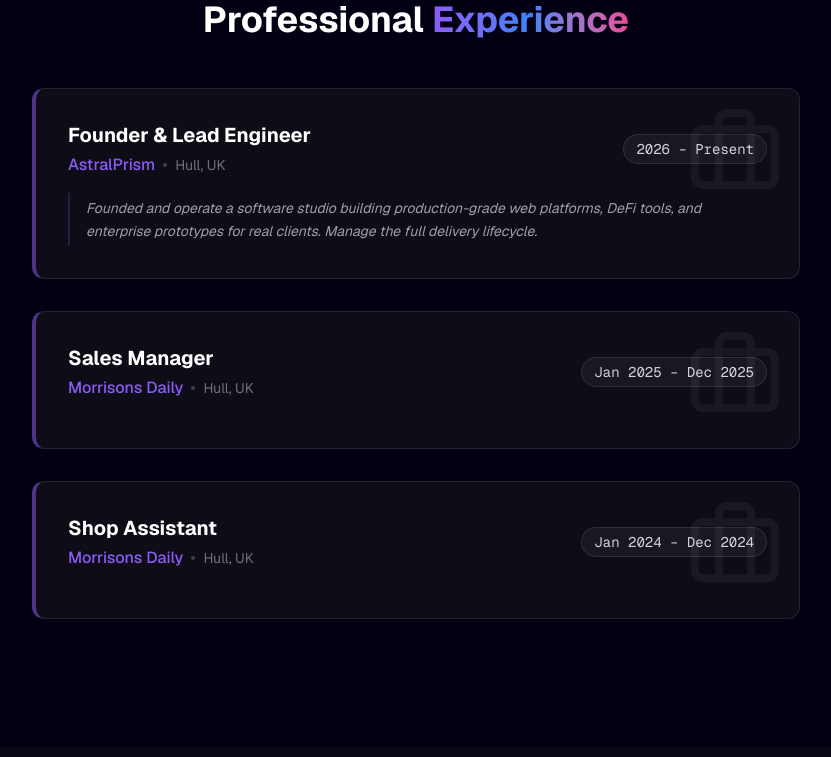
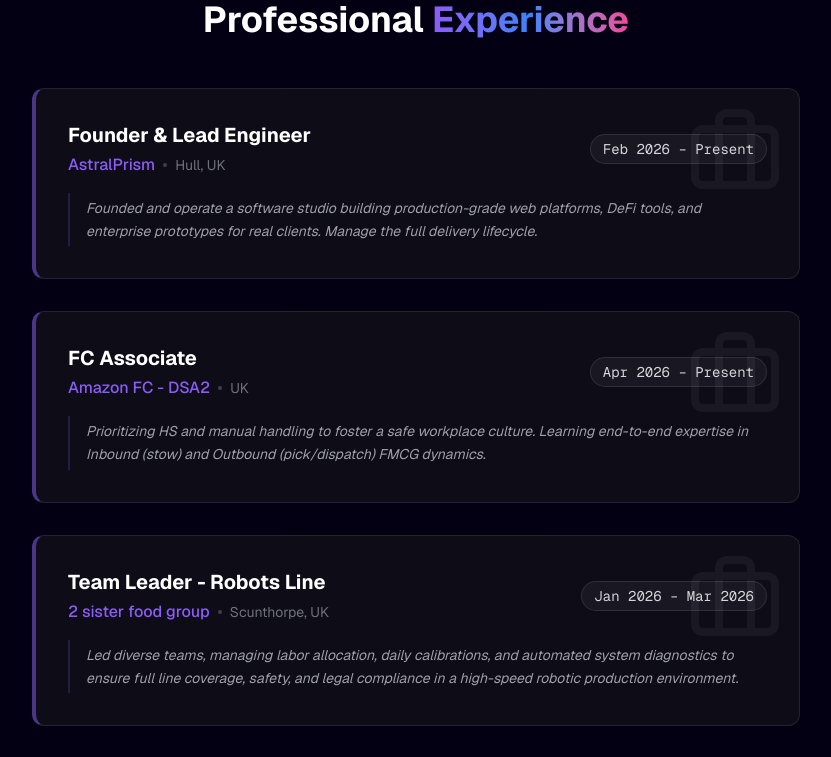
Before and after one commit to dedlYTiTAN/portfoliorepo, a Next.js app: page / in a window 1280 px wide. Shown: the part 4400-5157 px from the top of the page, without its empty margins (224-1055 px from the left). Built offline with nearby package versions, Linux system fonts and the light colour scheme.

Commit message:
Update CV data with new experience

```diff
--- a/src/data/portfolio.ts
+++ b/src/data/portfolio.ts
@@ -155,16 +155,32 @@ export const portfolioData = {
       role: "Founder & Lead Engineer",
       company: "AstralPrism",
       location: "Hull, UK",
-      period: "2026 – Present",
+      period: "Feb 2026 – Present",
       description:
         "Founded and operate a software studio building production-grade web platforms, DeFi tools, and enterprise prototypes for real clients. Manage the full delivery lifecycle.",
       link: "https://www.astralprism.co.uk",
     },
     {
+      role: "FC Associate",
+      company: "Amazon FC - DSA2",
+      location: "UK",
+      period: "Apr 2026 – Present",
+      description:
+        "Prioritizing HS and manual handling to foster a safe workplace culture. Learning end-to-end expertise in Inbound (stow) and Outbound (pick/dispatch) FMCG dynamics."
+    },
+    {
+      role: "Team Leader - Robots Line",
+      company: "2 sister food group",
+      location: "Scunthorpe, UK",
+      period: "Jan 2026 – Mar 2026",
+      description:
+        "Led diverse teams, managing labor allocation, daily calibrations, and automated system diagnostics to ensure full line coverage, safety, and legal compliance in a high-speed robotic production environment."
+    },
+    {
       role: "Sales Manager",
       company: "Morrisons Daily",
       location: "Hull, UK",
-      period: "Jan 2025 – Dec 2025",
+      period: "Jan 2025 – Sep 2025",
     },
     {
       role: "Shop Assistant",
@@ -188,6 +204,11 @@ export const portfolioData = {
   ],
   leadership: [
     {
+      role: "Team Leader - Robots Line",
+      organization: "2 Sisters Food Group",
+      description: "Led diverse teams, managing labor allocation, daily calibrations, and automated system diagnostics.",
+    },
+    {
       role: "President",
       organization: "E-CAP Club (KSRIET)",
       description: "Organised technical workshops and coding events.",
```
